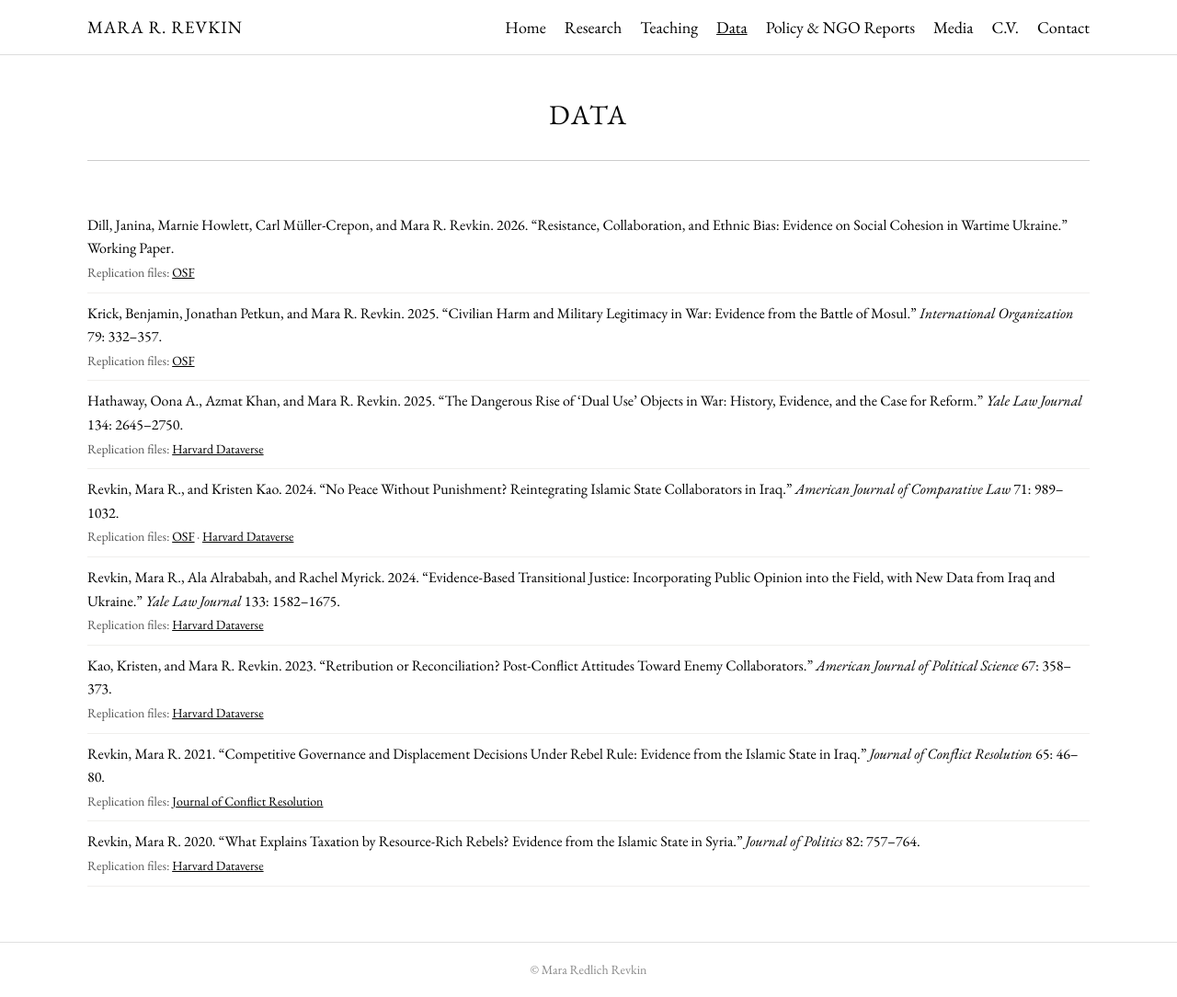
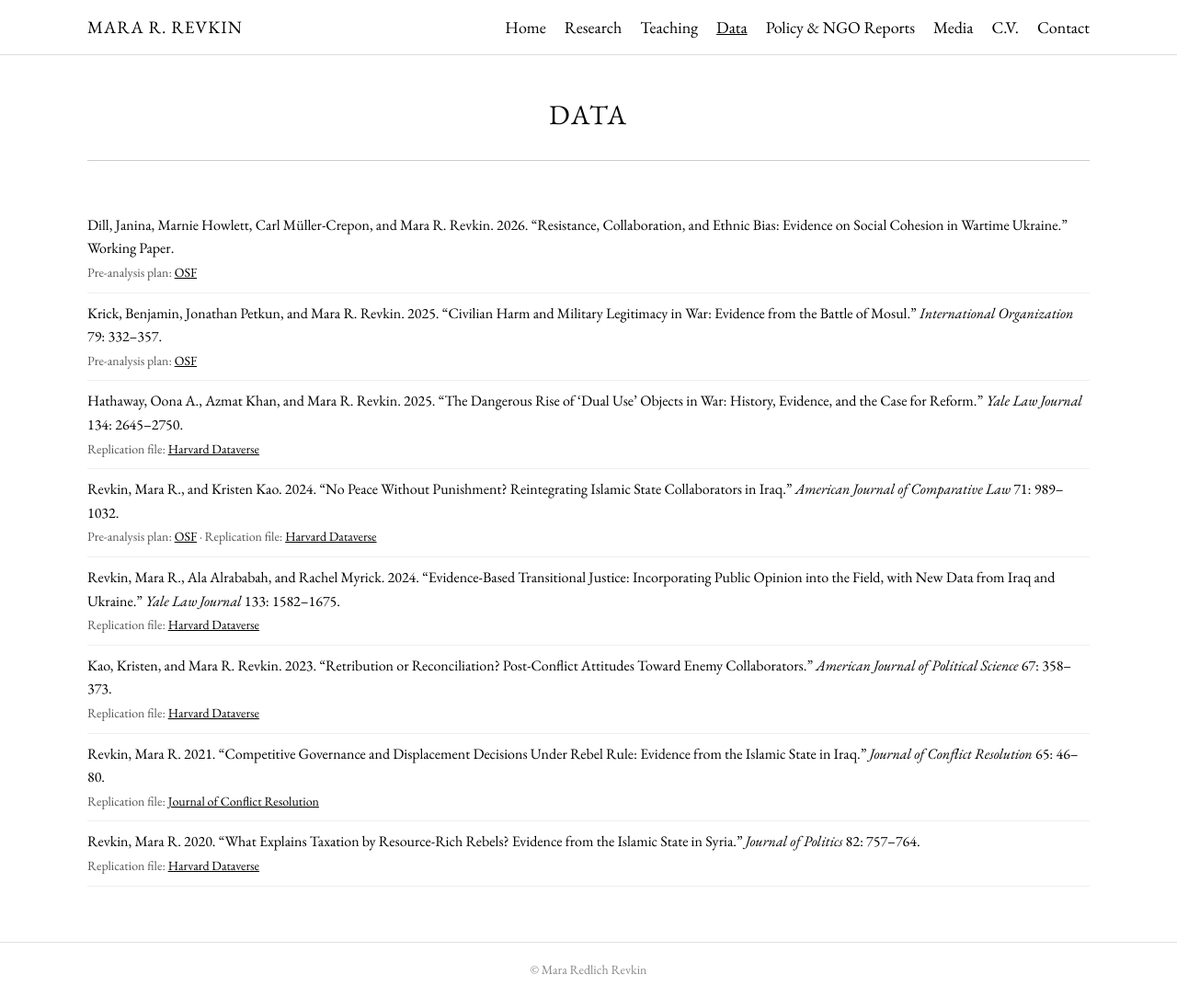
Before and after one commit to mrevkin/mrevkin.github.io, a Jekyll site: the page data.html, which Jekyll copies as it is, in a window 1280 px wide and 1084 px high. Shown: the whole window at 92% size. Built offline with Jekyll 4.4.1, drawn with Linux system fonts in a browser that asks for light colours.

Commit message:
Distinguish pre-analysis plans (OSF) from replication files

```diff
--- a/data.html
+++ b/data.html
@@ -53,15 +53,15 @@
   <div class="main-content">
 
     <ul class="rep-list">
-        <li>Dill, Janina, Marnie Howlett, Carl M&uuml;ller-Crepon, and Mara R. Revkin. 2026. &ldquo;Resistance, Collaboration, and Ethnic Bias: Evidence on Social Cohesion in Wartime Ukraine.&rdquo; Working Paper.<br /><span class="rep-links">Replication files: <a href="https://osf.io/qsn9u/overview" target="_blank">OSF</a></span></li>
-        <li>Krick, Benjamin, Jonathan Petkun, and Mara R. Revkin. 2025. &ldquo;Civilian Harm and Military Legitimacy in War: Evidence from the Battle of Mosul.&rdquo; <em>International Organization</em> 79: 332&ndash;357.<br /><span class="rep-links">Replication files: <a href="https://osf.io/ty83n/overview" target="_blank">OSF</a></span></li>
-        <li>Hathaway, Oona A., Azmat Khan, and Mara R. Revkin. 2025. &ldquo;The Dangerous Rise of &lsquo;Dual Use&rsquo; Objects in War: History, Evidence, and the Case for Reform.&rdquo; <em>Yale Law Journal</em> 134: 2645&ndash;2750.<br /><span class="rep-links">Replication files: <a href="https://dataverse.harvard.edu/dataset.xhtml?persistentId=doi:10.7910/DVN/CGGQTY" target="_blank">Harvard Dataverse</a></span></li>
-        <li>Revkin, Mara R., and Kristen Kao. 2024. &ldquo;No Peace Without Punishment? Reintegrating Islamic State Collaborators in Iraq.&rdquo; <em>American Journal of Comparative Law</em> 71: 989&ndash;1032.<br /><span class="rep-links">Replication files: <a href="https://osf.io/dt59m/overview" target="_blank">OSF</a> &middot; <a href="https://dataverse.harvard.edu/dataset.xhtml?persistentId=doi:10.7910/DVN/0ONBF6" target="_blank">Harvard Dataverse</a></span></li>
-        <li>Revkin, Mara R., Ala Alrababah, and Rachel Myrick. 2024. &ldquo;Evidence-Based Transitional Justice: Incorporating Public Opinion into the Field, with New Data from Iraq and Ukraine.&rdquo; <em>Yale Law Journal</em> 133: 1582&ndash;1675.<br /><span class="rep-links">Replication files: <a href="https://dataverse.harvard.edu/dataset.xhtml?persistentId=doi:10.7910/DVN/CGWGD0" target="_blank">Harvard Dataverse</a></span></li>
-        <li>Kao, Kristen, and Mara R. Revkin. 2023. &ldquo;Retribution or Reconciliation? Post-Conflict Attitudes Toward Enemy Collaborators.&rdquo; <em>American Journal of Political Science</em> 67: 358&ndash;373.<br /><span class="rep-links">Replication files: <a href="https://dataverse.harvard.edu/dataset.xhtml?persistentId=doi:10.7910/DVN/0ONBF6" target="_blank">Harvard Dataverse</a></span></li>
-        <li>Revkin, Mara R. 2021. &ldquo;Competitive Governance and Displacement Decisions Under Rebel Rule: Evidence from the Islamic State in Iraq.&rdquo; <em>Journal of Conflict Resolution</em> 65: 46&ndash;80.<br /><span class="rep-links">Replication files: <a href="https://journals.sagepub.com/doi/suppl/10.1177/0022002720951864" target="_blank">Journal of Conflict Resolution</a></span></li>
-        <li>Revkin, Mara R. 2020. &ldquo;What Explains Taxation by Resource-Rich Rebels? Evidence from the Islamic State in Syria.&rdquo; <em>Journal of Politics</em> 82: 757&ndash;764.<br /><span class="rep-links">Replication files: <a href="https://dataverse.harvard.edu/dataset.xhtml?persistentId=doi:10.7910/DVN/9NYAP7" target="_blank">Harvard Dataverse</a></span></li>
-    </ul>
+        <li>Dill, Janina, Marnie Howlett, Carl M&uuml;ller-Crepon, and Mara R. Revkin. 2026. &ldquo;Resistance, Collaboration, and Ethnic Bias: Evidence on Social Cohesion in Wartime Ukraine.&rdquo; Working Paper.<br /><span class="rep-links">Pre-analysis plan: <a href="https://osf.io/qsn9u/overview" target="_blank">OSF</a></span></li>
+        <li>Krick, Benjamin, Jonathan Petkun, and Mara R. Revkin. 2025. &ldquo;Civilian Harm and Military Legitimacy in War: Evidence from the Battle of Mosul.&rdquo; <em>International Organization</em> 79: 332&ndash;357.<br /><span class="rep-links">Pre-analysis plan: <a href="https://osf.io/ty83n/overview" target="_blank">OSF</a></span></li>
+        <li>Hathaway, Oona A., Azmat Khan, and Mara R. Revkin. 2025. &ldquo;The Dangerous Rise of &lsquo;Dual Use&rsquo; Objects in War: History, Evidence, and the Case for Reform.&rdquo; <em>Yale Law Journal</em> 134: 2645&ndash;2750.<br /><span class="rep-links">Replication file: <a href="https://dataverse.harvard.edu/dataset.xhtml?persistentId=doi:10.7910/DVN/CGGQTY" target="_blank">Harvard Dataverse</a></span></li>
+        <li>Revkin, Mara R., and Kristen Kao. 2024. &ldquo;No Peace Without Punishment? Reintegrating Islamic State Collaborators in Iraq.&rdquo; <em>American Journal of Comparative Law</em> 71: 989&ndash;1032.<br /><span class="rep-links">Pre-analysis plan: <a href="https://osf.io/dt59m/overview" target="_blank">OSF</a> &middot; Replication file: <a href="https://dataverse.harvard.edu/dataset.xhtml?persistentId=doi:10.7910/DVN/0ONBF6" target="_blank">Harvard Dataverse</a></span></li>
+        <li>Revkin, Mara R., Ala Alrababah, and Rachel Myrick. 2024. &ldquo;Evidence-Based Transitional Justice: Incorporating Public Opinion into the Field, with New Data from Iraq and Ukraine.&rdquo; <em>Yale Law Journal</em> 133: 1582&ndash;1675.<br /><span class="rep-links">Replication file: <a href="https://dataverse.harvard.edu/dataset.xhtml?persistentId=doi:10.7910/DVN/CGWGD0" target="_blank">Harvard Dataverse</a></span></li>
+        <li>Kao, Kristen, and Mara R. Revkin. 2023. &ldquo;Retribution or Reconciliation? Post-Conflict Attitudes Toward Enemy Collaborators.&rdquo; <em>American Journal of Political Science</em> 67: 358&ndash;373.<br /><span class="rep-links">Replication file: <a href="https://dataverse.harvard.edu/dataset.xhtml?persistentId=doi:10.7910/DVN/0ONBF6" target="_blank">Harvard Dataverse</a></span></li>
+        <li>Revkin, Mara R. 2021. &ldquo;Competitive Governance and Displacement Decisions Under Rebel Rule: Evidence from the Islamic State in Iraq.&rdquo; <em>Journal of Conflict Resolution</em> 65: 46&ndash;80.<br /><span class="rep-links">Replication file: <a href="https://journals.sagepub.com/doi/suppl/10.1177/0022002720951864" target="_blank">Journal of Conflict Resolution</a></span></li>
+        <li>Revkin, Mara R. 2020. &ldquo;What Explains Taxation by Resource-Rich Rebels? Evidence from the Islamic State in Syria.&rdquo; <em>Journal of Politics</em> 82: 757&ndash;764.<br /><span class="rep-links">Replication file: <a href="https://dataverse.harvard.edu/dataset.xhtml?persistentId=doi:10.7910/DVN/9NYAP7" target="_blank">Harvard Dataverse</a></span></li>
+      </ul>
 
   </div>
 
```
